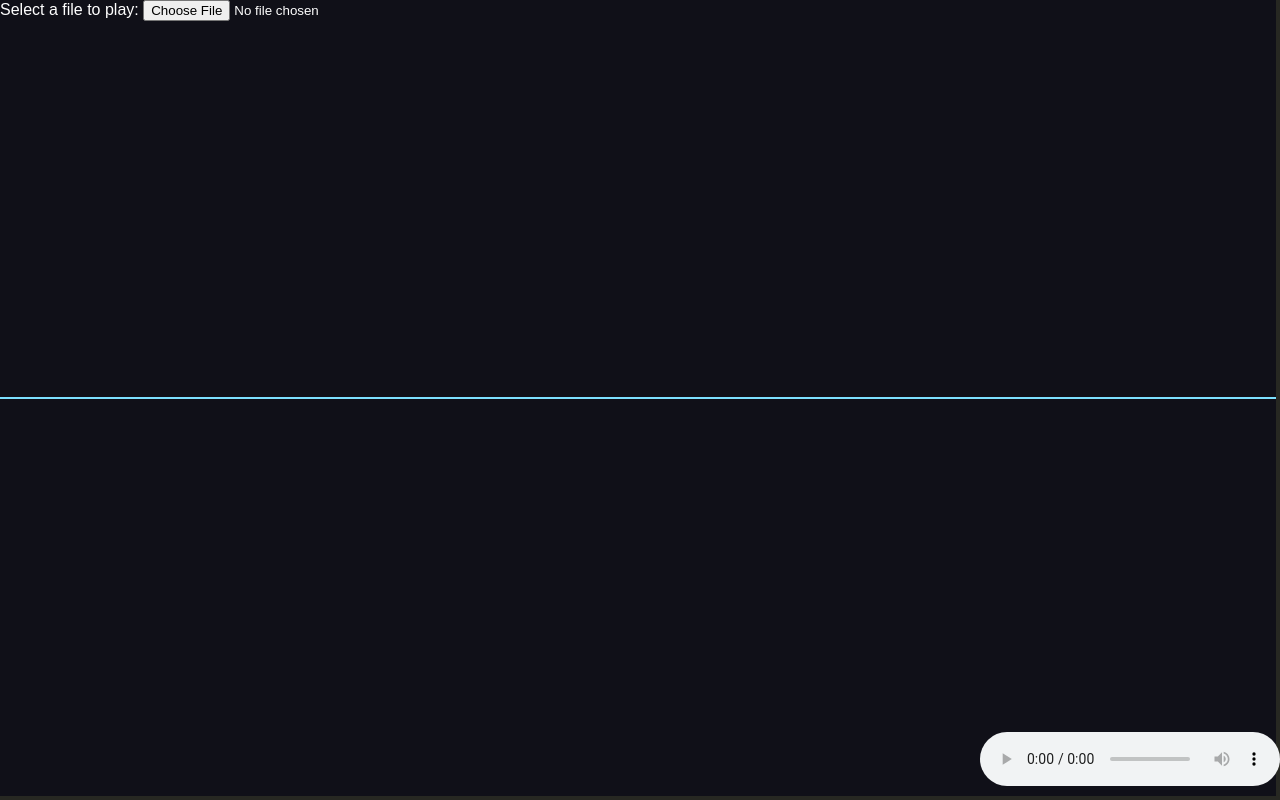
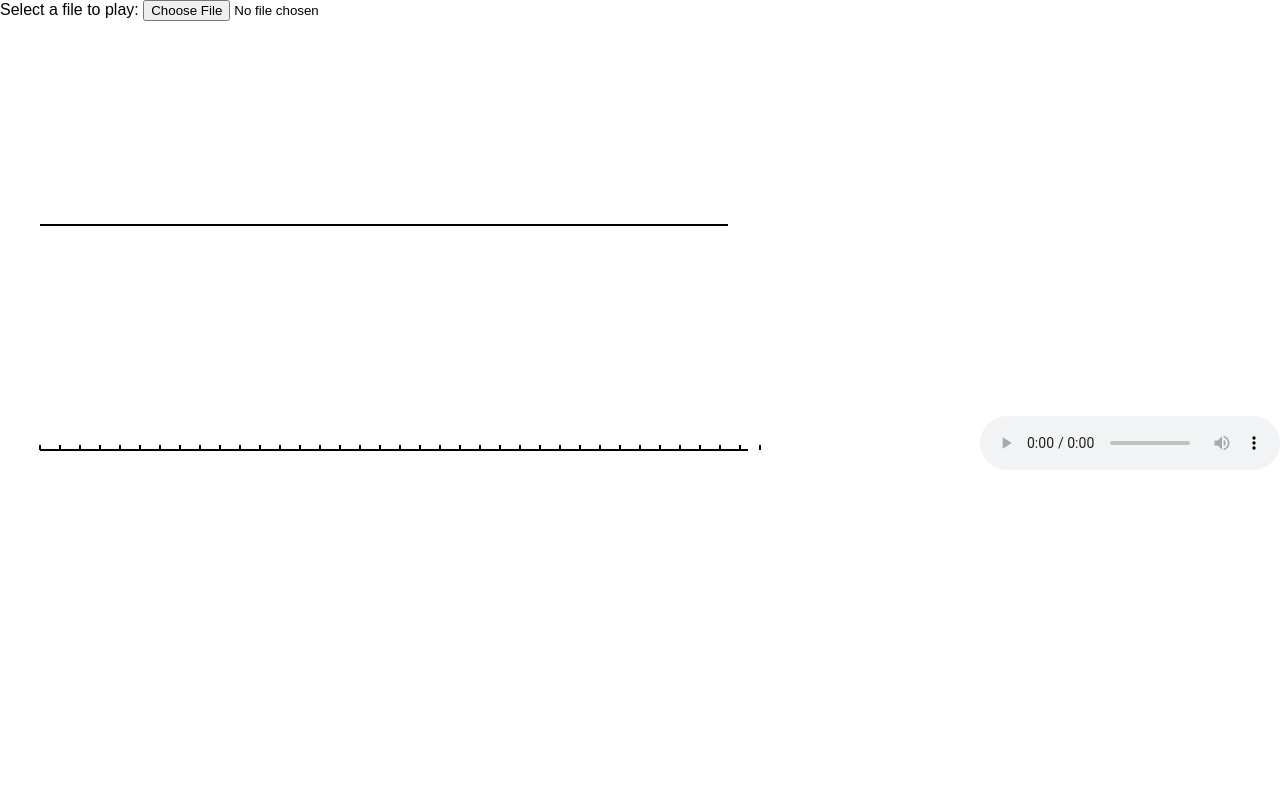
Before and after one commit to ikmnjrd/spectrum-visualizer, a plain HTML site: page docs/index.html in a window 1280 px wide. Drawn offline with Linux system fonts and the light colour scheme.

Commit message:
X軸に目盛り追加

```diff
--- a/docs/script.js
+++ b/docs/script.js
@@ -7,19 +7,61 @@ const init = () => {
 
   // canvasを取得
   const canvas = document.getElementById('canvas');
-  canvas.width = window.innerWidth -4;
-  canvas.height = window.innerHeight -4;
+  // canvas.width = window.innerWidth -4;
+  // canvas.height = window.innerHeight -4;
+
+  // 適当に、ウィンドウサイズよりやや小さめに
+  canvas.width = window.innerWidth * 0.6;
+  canvas.height = window.innerHeight * 0.6;
 
   // canvasのcontextを取得
   const canvasCtx = canvas.getContext("2d");
   canvasCtx.fillStyle = 'rgb(16, 16, 24)';
+  canvasCtx.fillStyle = 'rgb(255, 255, 255)';
   canvasCtx.lineWidth = 2;
   canvasCtx.strokeStyle = 'rgb(124, 224, 255)';
+
+  // 目盛りの設定
+  const spcW = 40;            // Y軸左のスペース
+  const spcH = 30;            // X軸下のスペース
+  const groundW = canvas.width - spcW; // グラフ領域W
+  const groundH = canvas.height - spcH;// グラフ領域H
+  const groundX0 = spcW;
+  const groundY0= groundH;   // 原点位置
+  // const pichX = groundW / datas.length;            // X目盛ピッチ
+  const pichX = 20; //対数表示したい
+  // const DmYMx = Math.pow(10, Math.ceil(Math.log(yMax) / Math.log(10)));
+  // const cnstH= 210 / DmYMx;
+  // const pichH = DmYMx / 4;//Y目盛ピッチ
+
+  // X軸描画
+  // canvasCtx.textAlign = "center";
+  // canvasCtx.textBaseline = "top";
+  canvasCtx.strokeStyle = "rgb(0, 0, 0)";
+  canvasCtx.moveTo( groundX0, groundY0 );
+  canvasCtx.lineTo( groundX0+groundW-20, groundY0 );
+  // 10の部分はpitchXが入っていた
+  for (let i = 0; i < groundW / pichX; i++){
+    canvasCtx.moveTo( groundX0 + i * pichX, groundY0 );
+    canvasCtx.lineTo( groundX0 + i * pichX, groundY0 - 5 );
+    canvasCtx.fillText(i, groundX0 + i * pichX, groundY0 + 2 );
+  }
+
+
+
+
+
+  canvasCtx.stroke();
+  canvasCtx.restore();                    //描画条件を元に戻す
+  canvasCtx.save();                       //現在の描画条件を保管
+  canvasCtx.beginPath();                  //現在のパスをリセット
+
+
   // 初起表示
-  canvasCtx.fillRect(0, 0, canvas.width, canvas.height);
+  // canvasCtx.fillRect(spcW, spcH, groundW, groundH);
   canvasCtx.beginPath();
-  canvasCtx.moveTo(0, canvas.height / 2);
-  canvasCtx.lineTo(canvas.width, canvas.height / 2);
+  canvasCtx.moveTo(spcW, groundH / 2);
+  canvasCtx.lineTo(groundW, groundH / 2);
   canvasCtx.stroke();
 
   const upload_file = document.getElementById('uploadedFile');
@@ -63,7 +105,7 @@ const init = () => {
     const sliceWidth = canvas.width / analyser.frequencyBinCount;
 
     canvasCtx.beginPath();
-    canvasCtx.fillRect(0, 0, canvas.width, canvas.height);
+    canvasCtx.fillRect(spcW, spcH, groundW, groundH);
     // canvasCtx.moveTo(0, canvas.height / 2);
 
     /* 元のやつ */
@@ -80,14 +122,22 @@ const init = () => {
     for (let i = 0; i < len; i++) {
       const x = i / len;
       const y = 1 - (spectrums[i] / 255);
-      canvasCtx.lineTo(x * canvas.width, y * canvas.height);
+      canvasCtx.lineTo(x * canvas.width + spcW, y * canvas.height + spcH);
   }
 
-    canvasCtx.lineTo(canvas.width, canvas.height / 2);
+    canvasCtx.lineTo(groundW, groundH / 2);
     canvasCtx.stroke();
+
+    canvasCtx.beginPath();
+
 
     // 毎アニメーションでdrawを呼ぶ
     requestAnimationFrame(draw);
+  }
+
+
+  const drawLabel =()=> {
+
   }
 }
 
--- a/docs/style.css
+++ b/docs/style.css
@@ -1,8 +1,8 @@
 html, body {
   margin: 0;
   font-family: arial, "Microsoft YaHei";
-  background-color: #272822;
-  color: #FEFEFE;
+  /* background-color: #272822; */
+  /* color: #FEFEFE; */
 }
 
 .container {
```
